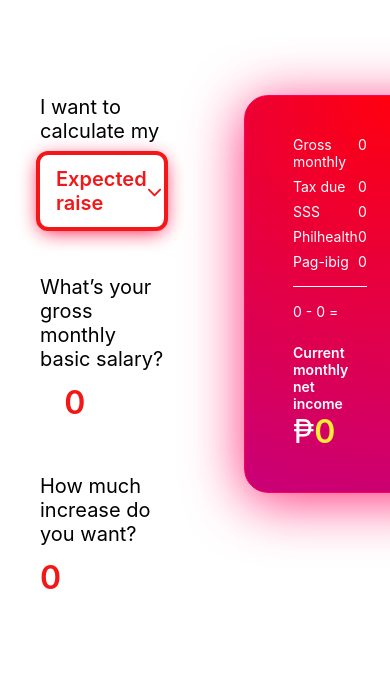
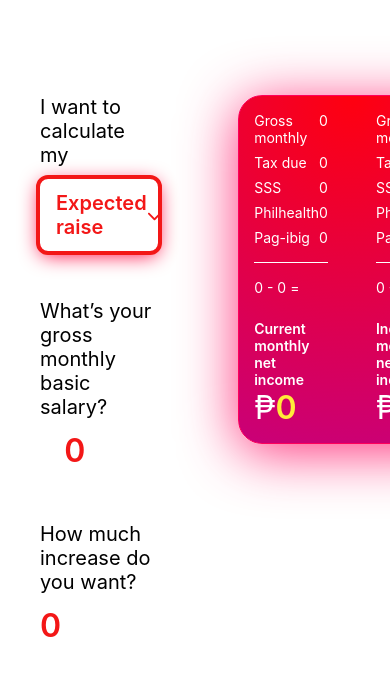
Before and after one commit to mjaysona/salaraise, a Next.js app: page / in a window 390 px wide. Shown: the top 676 px of the page. Built offline with nearby package versions, Linux system fonts and the light colour scheme; a web font is replaced by a local one.

Commit message:
Implement initial responsiveness

```diff
--- a/components/templates/GlobalLayout/Global.module.scss
+++ b/components/templates/GlobalLayout/Global.module.scss
@@ -1,4 +1,6 @@
 .layout {
+  width: min(100%, 1360px);
   height: 100%;
+  margin: 0 auto;
   overflow: scroll;
 }
--- a/components/templates/Header/header.module.scss
+++ b/components/templates/Header/header.module.scss
@@ -1,5 +1,5 @@
 .header {
   color: white;
   font-weight: 600;
-  padding: 16px 40px;
+  padding: 24px 40px min(4vw, 64px);
 }
--- a/components/ui/ContentCard/ContentCard.module.scss
+++ b/components/ui/ContentCard/ContentCard.module.scss
@@ -4,7 +4,7 @@
   box-shadow: 0px 8px 56px rgba(255, 0, 92, 0.81);
   display: flex;
   justify-content: space-between;
-  padding: 40px 48px;
+  padding: min(4vw, 40px) min(4vw, 48px);
   margin-bottom: 32px;
 
   /* ff 3.6+ */
--- a/components/ui/Form/Form.tsx
+++ b/components/ui/Form/Form.tsx
@@ -41,7 +41,9 @@ const Form: NextPage<{ onFormUpdate: Function }> = ({ onFormUpdate }) => {
           selectItem={(e:Event) => console.log(e.target)}
         />
       </div>
-      <div className={styles['form__field']}>
+      <div
+        className={styles['form__field']}
+      >
         <label>What’s your gross monthly basic salary?</label>
         <InputAmount
           onValueChange={(salary: number) => setSalary(salary)}
--- a/components/ui/Input/Input.tsx
+++ b/components/ui/Input/Input.tsx
@@ -12,10 +12,18 @@ const Input: NextPage<AppProps> = ({ ending, onValueChange }) => {
   const [isFocused, setIsFocused] = useState<boolean>(false);
   const [width, setWidth] = useState<number>(0);
   const span = useRef<HTMLDivElement>(null);
+  const input = useRef<HTMLInputElement>(null);
 
   useEffect(() => {
     setWidth(span.current!.offsetWidth);
   }, [value]);
+
+  const onInputClick = () => {
+    if (!isFocused) {
+      input.current?.focus();
+      setIsFocused(true);
+    }
+  };
 
   const onInputChange = (e: ChangeEvent<HTMLInputElement>) => {
     const { value } = e.target;
@@ -34,7 +42,7 @@ const Input: NextPage<AppProps> = ({ ending, onValueChange }) => {
   };
 
   return (
-    <div className={styles['input']}>
+    <div className={styles['input']} onClick={onInputClick}>
       <div>
         <span className={styles['input--hidden']} ref={span}>{value}</span>
         <input
@@ -43,6 +51,7 @@ const Input: NextPage<AppProps> = ({ ending, onValueChange }) => {
           onBlur={toggleFocus}
           onChange={onInputChange}
           placeholder="0"
+          ref={input}
           style={{ width }}
           type="text"
           value={value}
--- a/components/ui/InputAmount/InputAmount.tsx
+++ b/components/ui/InputAmount/InputAmount.tsx
@@ -16,23 +16,26 @@ const InputAmount: NextPage<{ onValueChange?: Function }>
     const [isFocused, setIsFocused] = useState<boolean>(false);
     const [width, setWidth] = useState<number>(0);
     const span = useRef<HTMLDivElement>(null);
+    const input = useRef<HTMLInputElement>(null);
 
     useEffect(() => {
-      console.log('amount: ', amount);
       setWidth(span.current!.offsetWidth);
     }, [amount]);
 
+    const onInputClick = () => {
+      if (!isFocused) {
+        input.current?.focus();
+        setIsFocused(true);
+      }
+    };
+
     const onInputChange = (e: ChangeEvent<HTMLInputElement>) => {
-      console.log('e: ', e.target);
-
       const { value } = e.target;
 
       setAmount({
         label: value ? Intl.NumberFormat('en-US').format(parseInt(value)) : '',
         value: value.replace(/[^0-9]/g, '').replace(/(\..*)\./g, '$1'),
       });
-
-      console.log('value: ', value);
 
       if (onValueChange) {
         onValueChange(value ? parseInt(value) : 0);
@@ -46,7 +49,7 @@ const InputAmount: NextPage<{ onValueChange?: Function }>
     };
 
     return (
-      <div className={styles['input']}>
+      <div className={styles['input']} onClick={onInputClick}>
         <span className={styles['input__currency']}>₱</span>
         <div>
           <span className={styles['input--hidden']} ref={span}>
@@ -58,6 +61,7 @@ const InputAmount: NextPage<{ onValueChange?: Function }>
             onBlur={toggleFocus}
             onChange={onInputChange}
             placeholder="0"
+            ref={input}
             style={{ width }}
             type="text"
             value={isFocused ? amount.value : amount.label}
--- a/styles/globals.scss
+++ b/styles/globals.scss
@@ -2,7 +2,7 @@ html,
 body {
   font-family: 'MuseoModerno', -apple-system, BlinkMacSystemFont, Segoe UI, Roboto, Oxygen,
     Ubuntu, Cantarell, Fira Sans, Droid Sans, Helvetica Neue, sans-serif;
-  font-size: 20px;;
+  font-size: 20px;
   height: 100%;
   margin: 0;
 }
@@ -30,7 +30,7 @@ strong {
 }
 
 main {
-  padding: 0 40px 40px;
+  padding: 0 56px 40px 40px;;
 }
 
 @media (prefers-color-scheme: dark) {
--- a/styles/home.module.scss
+++ b/styles/home.module.scss
@@ -3,13 +3,11 @@
 .container {
   display: flex;
   > div:first-child {
-    margin-right: 80px;
-    max-width: 440px;
-    width: 40%;
+    margin-right: min(4vw, 80px);
+    width: min(100%, 440px);
   }
   > div:last-child {
-    flex: 1;
-    max-width: 720px;
+    width: min(100%, 720px);
   }
 }
 
```
